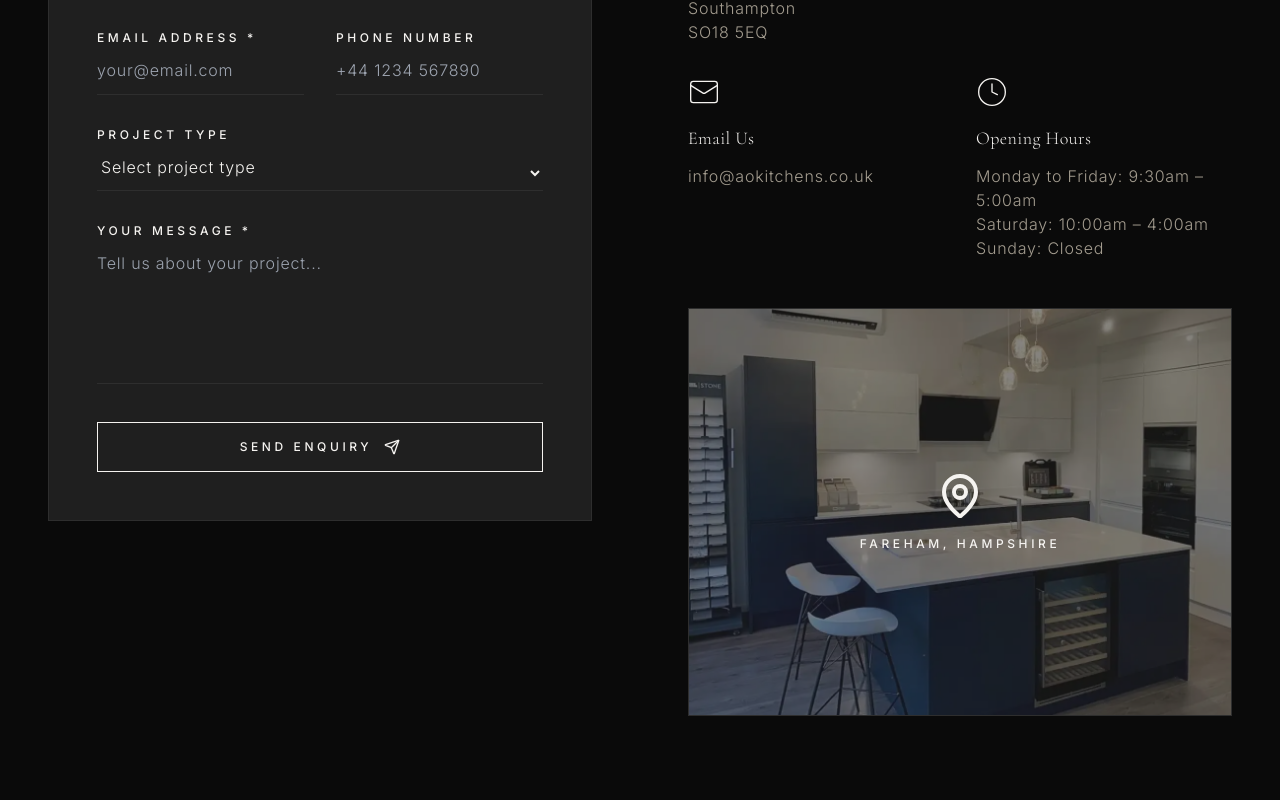
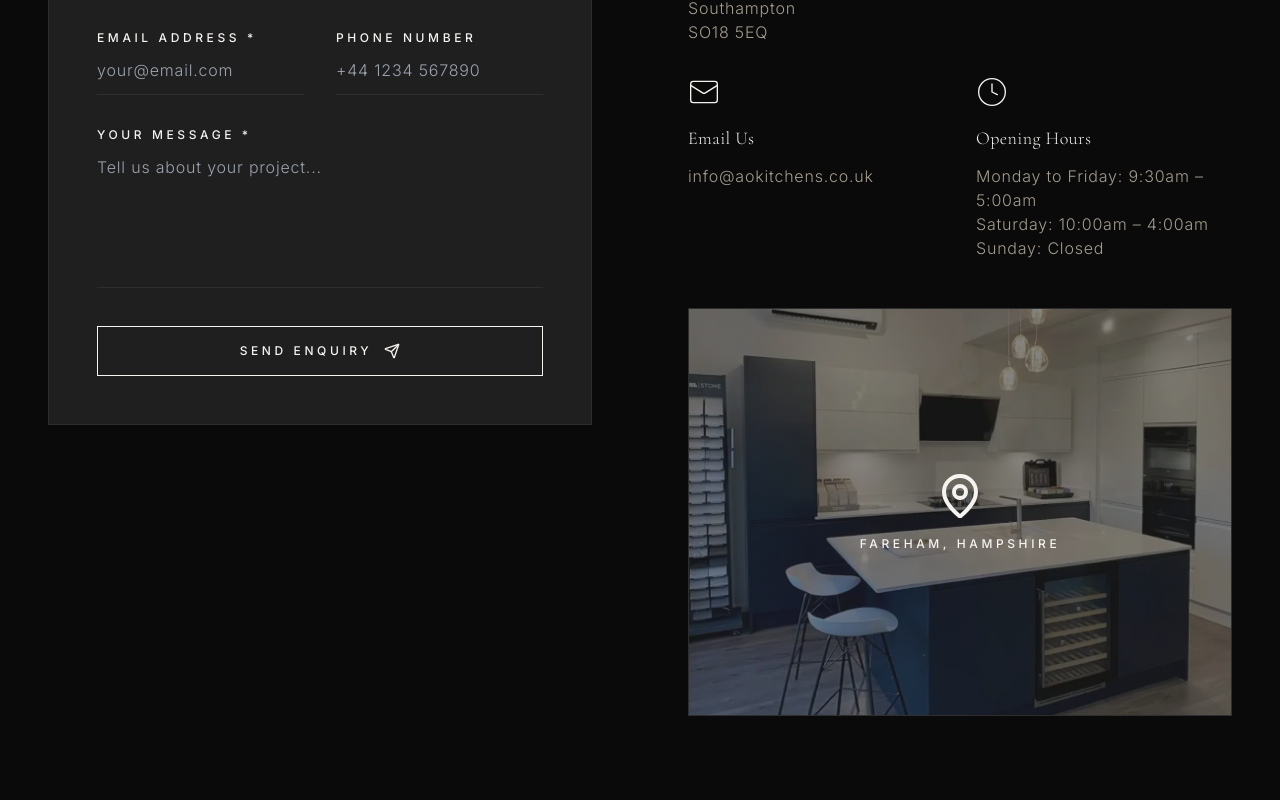
Before and after one commit to sam247/farehamkitchens, a Next.js app: page /contact in a window 1280 px wide. Shown: the part 820-1620 px from the top of the page. Built offline with nearby package versions, Linux system fonts and the light colour scheme.

Commit message:
Apply client feedback on form, story, projects, services, process

```diff
--- a/src/pages/about.tsx
+++ b/src/pages/about.tsx
@@ -49,7 +49,7 @@ const About = () => {
                 <RevealText text="Crafting Exceptional" delay={0.2} />
                 <br />
                 <span className="text-primary">
-                  <RevealText text="Kitchens Since 1998" delay={0.5} />
+                  <RevealText text="Kitchens Since 1971" delay={0.5} />
                 </span>
               </h1>
               <AnimatedSection delay={0.8}>
--- a/src/pages/contact.tsx
+++ b/src/pages/contact.tsx
@@ -16,11 +16,10 @@ const Contact = () => {
     name: '',
     email: '',
     phone: '',
-    projectType: '',
     message: '',
   });
 
-  const handleChange = (e: React.ChangeEvent<HTMLInputElement | HTMLTextAreaElement | HTMLSelectElement>) => {
+  const handleChange = (e: React.ChangeEvent<HTMLInputElement | HTMLTextAreaElement>) => {
     setFormData((prev) => ({
       ...prev,
       [e.target.name]: e.target.value,
@@ -185,25 +184,6 @@ const Contact = () => {
                       </div>
 
                       <div>
-                        <label htmlFor="projectType" className="label-uppercase text-foreground text-xs block mb-3">
-                          Project Type
-                        </label>
-                        <select
-                          id="projectType"
-                          name="projectType"
-                          value={formData.projectType}
-                          onChange={handleChange}
-                          className="w-full bg-transparent border-b border-border pb-3 text-foreground focus:outline-none focus:border-primary transition-colors duration-300 body-elegant cursor-pointer"
-                        >
-                          <option value="" className="bg-background">Select project type</option>
-                          <option value="new-kitchen" className="bg-background">New Kitchen</option>
-                          <option value="renovation" className="bg-background">Kitchen Renovation</option>
-                          <option value="extension" className="bg-background">Extension Project</option>
-                          <option value="other" className="bg-background">Other</option>
-                        </select>
-                      </div>
-
-                      <div>
                         <label htmlFor="message" className="label-uppercase text-foreground text-xs block mb-3">
                           Your Message *
                         </label>
@@ -323,7 +303,7 @@ const Contact = () => {
                   },
                   {
                     q: 'What areas do you cover?',
-                    a: 'We primarily serve Hampshire and the surrounding counties, including Surrey, West Sussex, and Dorset.',
+                    a: 'We primarily serve Hampshire—especially Southampton, Portsmouth, and Winchester—and only travel further for select projects.',
                   },
                 ].map((faq, index) => (
                   <AnimatedSection
--- a/src/pages/process.tsx
+++ b/src/pages/process.tsx
@@ -48,7 +48,7 @@ const processSteps = [
       'Coordination with suppliers and specialists',
     ],
     image: '/aok/Top_Soft_Graphit_Querformat_1700x1200.jpg.webp',
-    duration: '6-10 weeks',
+    duration: '4-7 weeks',
   },
   {
     number: '04',
@@ -62,7 +62,7 @@ const processSteps = [
       'Comprehensive handover and aftercare',
     ],
     image: '/aok/AOK-showroom.jpg.webp',
-    duration: '1-2 weeks',
+    duration: '1-4 weeks',
   },
 ];
 
@@ -267,7 +267,7 @@ const Process = () => {
 
               <AnimatedSection delay={0.6} className="text-center mt-16">
                 <p className="body-elegant text-muted-foreground mb-8">
-                  <strong className="text-foreground">Total estimated timeline: 10-18 weeks</strong>
+                  <strong className="text-foreground">Total estimated timeline: 7-15 weeks</strong>
                   <br />
                   Every project is unique, and timelines may vary based on complexity and specifications.
                 </p>
--- a/src/pages/projects.tsx
+++ b/src/pages/projects.tsx
@@ -7,8 +7,6 @@ import Navigation from "@/components/layout/Navigation";
 import Footer from "@/components/layout/Footer";
 import AnimatedSection from "@/components/ui/AnimatedSection";
 import RevealText from "@/components/ui/RevealText";
-
-const categories = ['All', 'Contemporary', 'Classic', 'Handleless', 'Shaker'];
 
 const projects = [
   {
@@ -50,12 +48,7 @@ const projects = [
 ];
 
 const Projects = () => {
-  const [activeCategory, setActiveCategory] = useState('All');
   const [hoveredProject, setHoveredProject] = useState<number | null>(null);
-
-  const filteredProjects = activeCategory === 'All'
-    ? projects
-    : projects.filter((project) => project.category === activeCategory);
 
   return (
     <>
@@ -92,34 +85,11 @@ const Projects = () => {
           </div>
         </section>
 
-        {/* Filter Section */}
-        <section className="pb-16">
-          <div className="container mx-auto px-6 lg:px-12">
-            <AnimatedSection delay={0.2}>
-              <div className="flex flex-wrap gap-4 lg:gap-8">
-                {categories.map((category) => (
-                  <button
-                    key={category}
-                    onClick={() => setActiveCategory(category)}
-                    className={`label-uppercase text-sm transition-all duration-300 pb-2 border-b-2 ${
-                      activeCategory === category
-                        ? 'text-primary border-primary'
-                        : 'text-muted-foreground border-transparent hover:text-foreground'
-                    }`}
-                  >
-                    {category}
-                  </button>
-                ))}
-              </div>
-            </AnimatedSection>
-          </div>
-        </section>
-
         {/* Projects Grid */}
         <section className="pb-32">
           <div className="container mx-auto px-6 lg:px-12">
             <div className="grid grid-cols-1 md:grid-cols-2 gap-8 lg:gap-12">
-              {filteredProjects.map((project, index) => (
+              {projects.map((project, index) => (
                 <AnimatedSection
                   key={project.id}
                   delay={0.1 * ((index % 4) + 1)}
--- a/src/pages/services.tsx
+++ b/src/pages/services.tsx
@@ -43,7 +43,7 @@ const services = [
     icon: HeartHandshake,
     title: 'Aftercare Service',
     description: 'Our relationship continues long after installation with dedicated aftercare and maintenance support.',
-    features: ['Annual check-ups', 'Care guidance', 'Adjustment service', 'Priority support'],
+    features: ['Rapid response support', 'Care guidance', 'Adjustment service', 'Priority support'],
   },
 ];
 
@@ -159,7 +159,7 @@ const Services = () => {
                 </AnimatedSection>
                 <AnimatedSection delay={0.3}>
                   <div className="grid grid-cols-2 gap-6">
-                    {['AEG', 'NEFF', 'Fisher & Paykal', 'Siemens', 'Quooker', 'Premium Appliances'].map((brand) => (
+                    {['AEG', 'NEFF', 'Bora', 'Siemens', 'Quooker', 'Premium Appliances'].map((brand) => (
                       <div
                         key={brand}
                         className="p-4 border border-border text-center hover:border-primary transition-colors duration-300"
```
